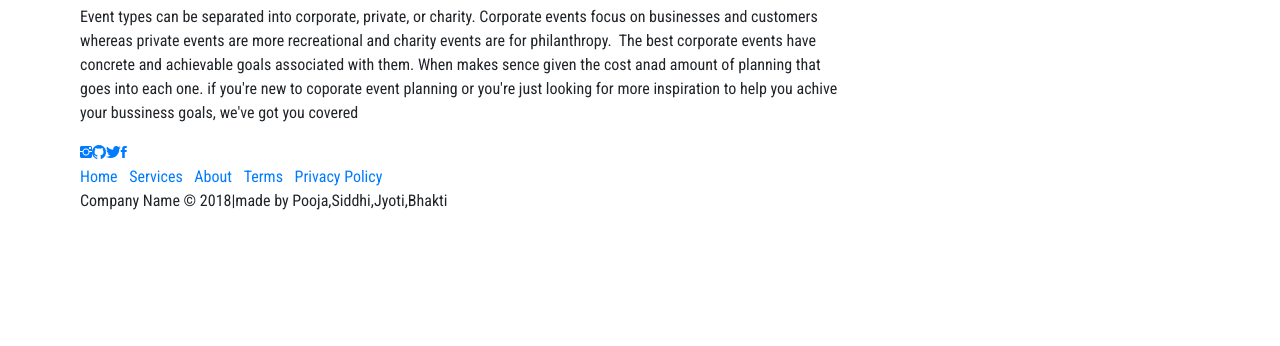
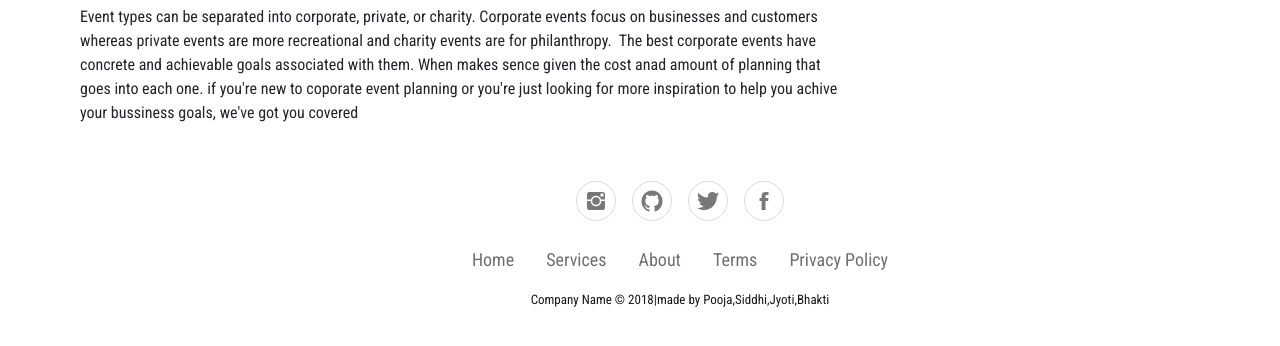
Before and after one commit to pooja5111/PBL-Website, a plain HTML site: page index.html in a window 1280 px wide. Shown: the part 1147-1493 px from the top of the page. Before the commit the page ends 1360 px from the top, so only its background shows below. Drawn offline with nearby package versions, Linux system fonts and the light colour scheme; files that its build step writes are made by us from their sources; files whose address does not match are found by name.

Commit message:
Updated CSS

```diff
--- a/css/style.css
+++ b/css/style.css
@@ -29,7 +29,7 @@ section
  }
  section  .leftBox  .content:hover
  {
-	 background:#e91e63;
+	 background:#e91e2f;
  }
  section  .leftBox  .content h1
  {
@@ -83,7 +83,7 @@ section .events ul li .time
 }
 section .events ul li:hover .time
 {
-	background: #e91e63;
+	background: #e91e2f;
 }
 section .events ul li .time h2
  {
@@ -136,7 +136,114 @@ section .events ul li .details a
 }
 section .events ul li .details a:hover
 {
-	background: #e91e63;
+	background: #e91e2f;
 	color: #fff;
-	border-color: #e91e63;
+	border-color: #e91e2f;
 }
+section .title ul li .events
+{
+	margin: auto;
+	margin-top: 200px;
+	margin-left: 10px;
+	padding: 10px;
+	width: 200px;
+}
+@import url('https://fonts.googleapis.com/css2?family=Roboto+Condensed&display=swap');
+body
+{
+	margin: 0;
+	padding: 0;
+	font-family: 'Roboto Condensed', sans-serif;
+}
+section .rightbox
+ {
+ 	width: 50%;
+ 	height: 100%;
+ 	float: left;
+ 	padding: 50px;
+	box-sizing: border-box;
+ }
+ section  .rightbox  .content
+ {
+      color: #fff;
+	  background: rgba(0,0,0,.5);
+	  padding: 40px;
+	  transition:  .5s;
+ }
+ section  .rightbox  .content:hover
+ {
+	 background:#e91e2f;
+ }
+ section  .rightbox  .content h1
+ {
+	 margin: 0;
+	 padding: 0;
+	 font-size: 50px;
+	 text-transform: uppercase;
+ }
+ section  .rightbox  .content p
+ {
+	 margin: 10px 0 0;
+	 padding: 0;
+ }
+ .footer-basic {
+	padding:40px 0;
+	background-color:#ffffff;
+	color:#4b4c4d;
+  }
+
+  .footer-basic ul {
+	padding:0;
+	list-style:none;
+	text-align:center;
+	font-size:18px;
+	line-height:1.6;
+	margin-bottom:0;
+  }
+
+  .footer-basic li {
+	padding:0 10px;
+  }
+
+  .footer-basic ul a {
+	color:inherit;
+	text-decoration:none;
+	opacity:0.8;
+  }
+
+  .footer-basic ul a:hover {
+	opacity:1;
+  }
+
+  .footer-basic .social {
+	text-align:center;
+	padding-bottom:25px;
+  }
+
+  .footer-basic .social > a {
+	font-size:24px;
+	width:40px;
+	height:40px;
+	line-height:40px;
+	display:inline-block;
+	text-align:center;
+	border-radius:50%;
+	border:1px solid #ccc;
+	margin:0 8px;
+	color:inherit;
+	opacity:0.75;
+  }
+
+  .footer-basic .social > a:hover {
+	opacity:0.9;
+  }
+
+  .footer-basic .copyright {
+	margin-top:15px;
+	text-align:center;
+	font-size:13px;
+	color:rgb(24, 23, 23);
+	margin-bottom:0;
+  }
+
+  /* Credit to https://epicbootstrap.com/snippets/footer-basic */
```
